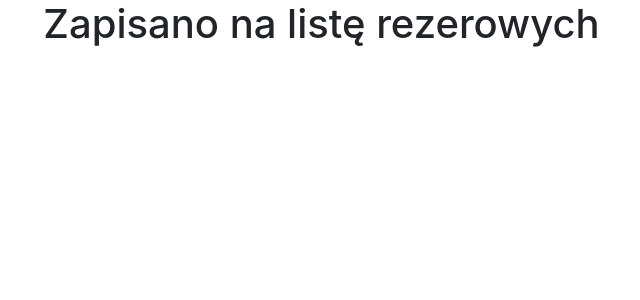
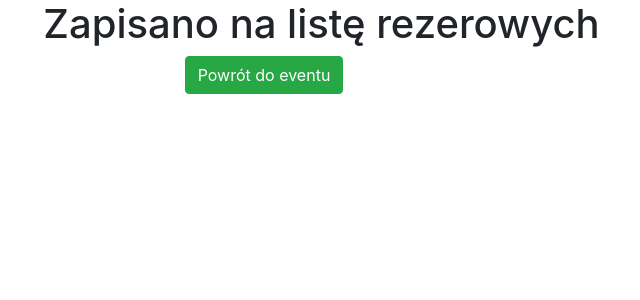
Before and after one commit to york111q/Siatka, a Django app: page /event/6/adminform in a window 1280 px wide. Shown: the part 100-400 px from the top of the page, without its empty margins (376-1016 px from the left). Run offline with Django 3.2, Linux system fonts and the light colour scheme; some libraries are stand-ins or nearby versions.

Commit message:
26| Return to event button after signing up

```diff
--- a/siatka/templates/zapisy/success.html
+++ b/siatka/templates/zapisy/success.html
@@ -7,5 +7,9 @@
     <h1>Zapisano na listę rezerowych</h1>
   {% endif %}
 
+  <a href="{% url 'event' event %}">
+    <button class="btn btn-success" type="button">Powrót do eventu</button>
+  </a>
+
 
   {% endblock %}
--- a/siatka/zapisy/views.py
+++ b/siatka/zapisy/views.py
@@ -154,7 +154,7 @@ class AdminFormView(FormView):
                         entry.reserve = True
                         return self.render_to_response(self.get_context_data(success=False))
 
-        return self.render_to_response(self.get_context_data(success=True))
+        return self.render_to_response(self.get_context_data(success=True, event=event.id))
 
 
 class ServeRank(TemplateView):
```
